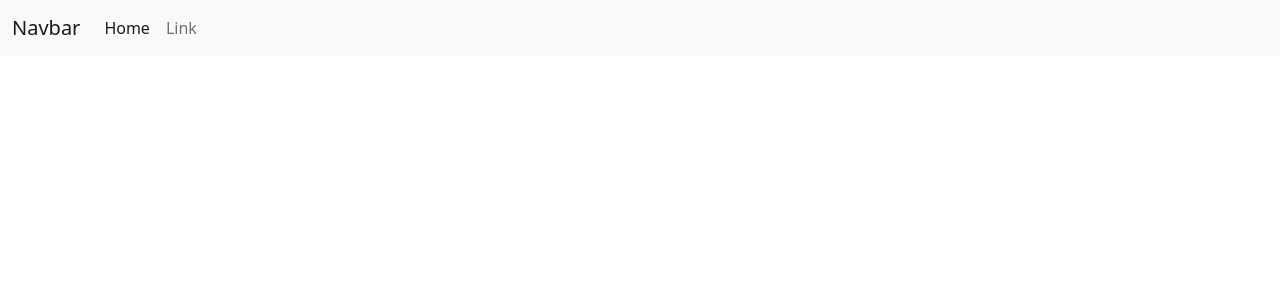
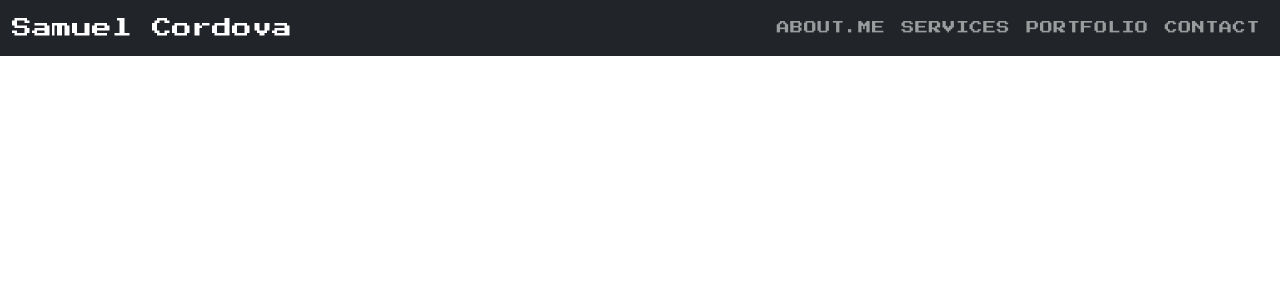
Before and after one commit to Cordovas-cmd/react-portfolio, a React (Create React App) app: page / in a window 1280 px wide. Shown: the top 300 px of the page. Built offline with nearby package versions, Linux system fonts and the light colour scheme.

Commit message:
pretty much doen with navbar

```diff
--- a/package.json
+++ b/package.json
@@ -9,6 +9,7 @@
     "bootstrap": "^5.0.2",
     "react": "^17.0.2",
     "react-dom": "^17.0.2",
+    "react-fontawesome": "^1.7.1",
     "react-scripts": "4.0.3",
     "web-vitals": "^1.1.2"
   },
--- a/public/index.html
+++ b/public/index.html
@@ -39,5 +39,8 @@
       To begin the development, run `npm start` or `yarn start`.
       To create a production bundle, use `npm run build` or `yarn build`.
     -->
+    <script src="https://cdn.jsdelivr.net/npm/bootstrap@5.0.0-beta1/dist/js/bootstrap.bundle.min.js"
+    integrity="sha384-ygbV9kiqUc6oa4msXn9868pTtWMgiQaeYH7/t7LECLbyPA2x65Kgf80OJFdroafW"
+    crossorigin="anonymous"></script>
   </body>
 </html>
--- a/src/App.css
+++ b/src/App.css
@@ -1,38 +1,37 @@
-.App {
-  text-align: center;
+
+
+/* Import google font */
+@import url('https://fonts.googleapis.com/css2?family=Press+Start+2P&display=swap');
+
+:root {
+  --primary-pink:rgb(158, 14, 172);
+}
+/* ------------Menu buttons-------------- */
+*{
+  font-family: 'Press Start 2P', cursive;}
+nav a.nav-link {
+  font-size: small;
+  font-weight: 500;
+  letter-spacing: 0.0375rem;
+  cursor: pointer;
 }
 
-.App-logo {
-  height: 40vmin;
-  pointer-events: none;
+nav ul li {
+  text-transform: uppercase;
 }
 
-@media (prefers-reduced-motion: no-preference) {
-  .App-logo {
-    animation: App-logo-spin infinite 20s linear;
-  }
+/* .navbar-nav > li > a {
+  margin-right: 0.75rem;
+  margin-left: 0.75rem;
+  border-top: 0.1875rem solid var
+} */
+
+.navbar-nav > li > a.active, .navbar-nav > li > a.active:focus {
+border-top: 0.1875rem solid var(--primary-pink);
+/* border-bottom: 0.1875rem solid var(--primary-pink); */
 }
 
-.App-header {
-  background-color: #282c34;
-  min-height: 100vh;
-  display: flex;
-  flex-direction: column;
-  align-items: center;
-  justify-content: center;
-  font-size: calc(10px + 2vmin);
-  color: white;
+.navbar-nav > li > a:hover {
+
+  border-top: 0.1875rem solid var(--primary-pink);
 }
-
-.App-link {
-  color: #61dafb;
-}
-
-@keyframes App-logo-spin {
-  from {
-    transform: rotate(0deg);
-  }
-  to {
-    transform: rotate(360deg);
-  }
-}
--- a/src/components/Navbar.js
+++ b/src/components/Navbar.js
@@ -1,22 +1,36 @@
 import React from 'react'
+
+// Font awesome---------------------------------
+
+// import FontAwesome from 'react-fontawesome'
+// import faStyles from 'font-awesome/css/font-awesome.css'
+
 
 const Navbar = () => {
     return (
-        <nav className="navbar navbar-expand-lg navbar-light bg-light">
+        <nav className="navbar navbar-expand-lg navbar-dark bg-dark">
+
         <div className="container-fluid">
-          <a className="navbar-brand" href="#">Navbar</a>
-          <button className="navbar-toggler" type="button" data-bs-toggle="collapse" data-bs-target="#navbarSupportedContent" aria-controls="navbarSupportedContent" aria-expanded="false" aria-label="Toggle navigation">
+
+            <a className="navbar-brand" href="#">Samuel Cordova</a>
+            <button className="navbar-toggler" type="button" data-bs-toggle="collapse" data-bs-target="#navbarNavDropdown"
+                aria-controls="navbarNavDropdown" aria-expanded="false" aria-label="Toggle navigation">
                 <span className="navbar-toggler-icon"></span>
             </button>
-          <div className="collapse navbar-collapse" id="navbarSupportedContent">
-            <ul className="navbar-nav me-auto mb-2 mb-lg-0">
+            <div className="collapse navbar-collapse flex-row-reverse" id="navbarNavDropdown">
+                <ul className="navbar-nav ml-auto">
                     <li className="nav-item">
-                <a className="nav-link active" aria-current="page" href="#">Home</a>
+                        <a className="nav-link" href="#about">about.me</a>
                     </li>
                     <li className="nav-item">
-                <a className="nav-link" href="#">Link</a>
+                        <a className="nav-link" href="#about">services</a>
                     </li>
-
+                    <li className="nav-item">
+                        <a className="nav-link" href="#portfolio">portfolio</a>
+                    </li>
+                    <li className="nav-item">
+                        <a className="nav-link" aria-current="page" href="#contact">contact</a>
+                    </li>
                     </ul>
             </div>
         </div>
```
Also changed, not shown: 1 other file (tests, documents, lock files or other folders). Lines whose indentation alone changed are shown as unchanged.
